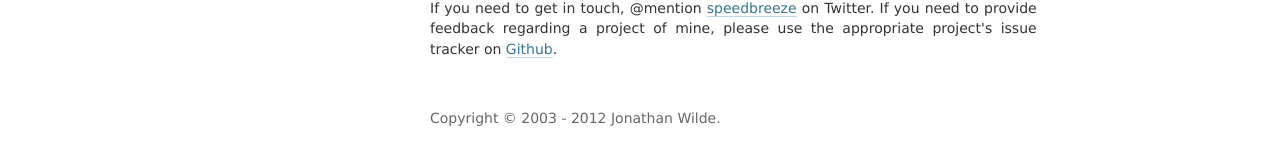
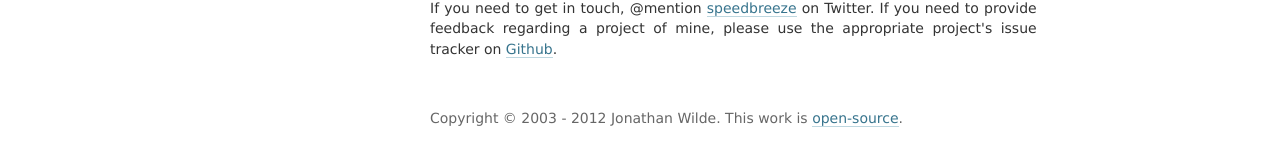
Before and after one commit to hellojwilde/hellojwilde.github.io, a Jekyll site: the page built from index.html, in a window 1280 px wide. Shown: the part 1139-1306 px from the top of the page. Built offline with Jekyll 4.4.1, drawn with Linux system fonts in a browser that asks for light colours; nearby versions of some CDN libraries.

Commit message:
Adding licensing link.

```diff
--- a/_layouts/default.html
+++ b/_layouts/default.html
@@ -56,7 +56,10 @@
         {{ content }}
 
         <div class="footer"><div class="content">
-            <p>Copyright &copy; 2003 - 2012 Jonathan Wilde.</p>
+            <p>
+            	Copyright &copy; 2003 - 2012 Jonathan Wilde.
+            	This work is <a href="https://github.com/speedbreeze/speedbreeze.github.com" rel="license">open-source</a>.
+            </p>
         </div></div>
     </div>
 
```
